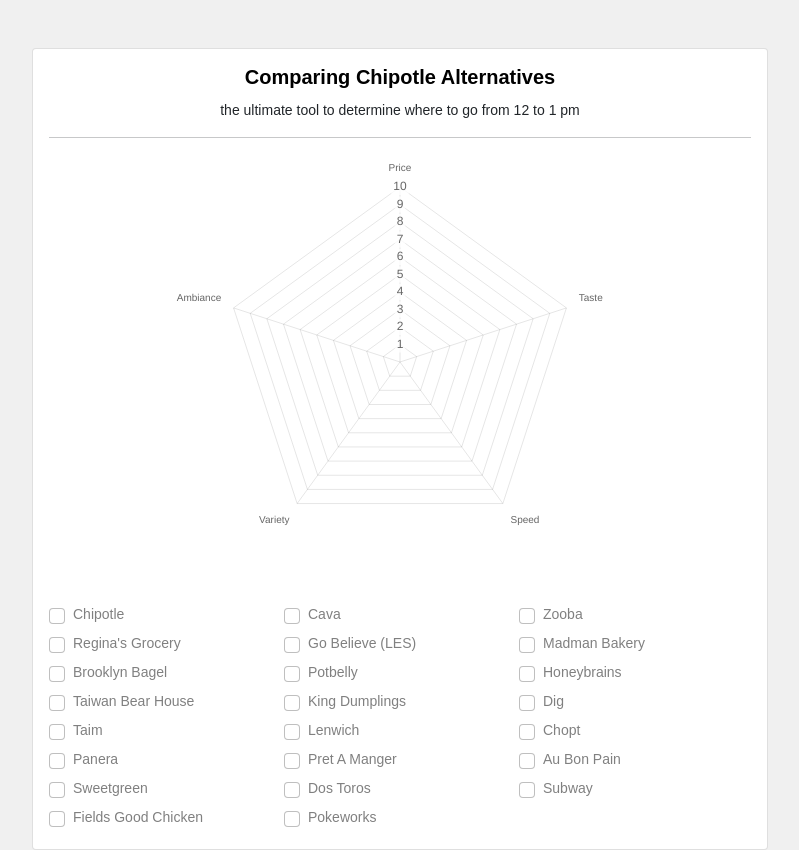
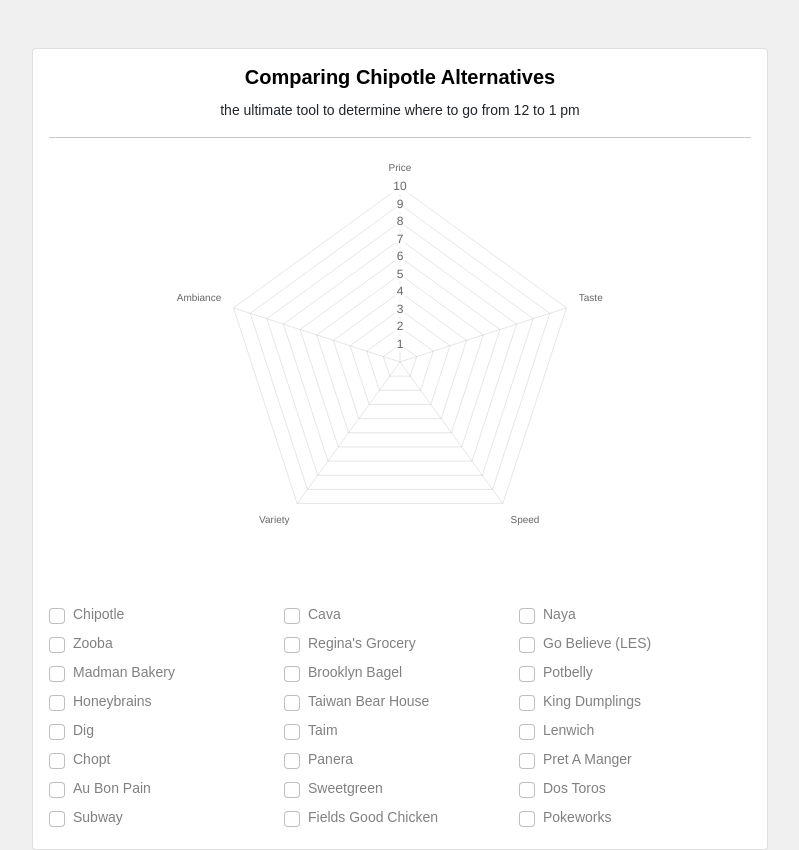
Before and after one commit to aleckstao/komune.lol, a plain HTML site: page index.html in a window 1280 px wide. Shown: the whole page, without its empty margins (240-1039 px from the left). Drawn offline with nearby package versions, Linux system fonts and the light colour scheme.

Commit message:
Update index.html

```diff
--- a/index.html
+++ b/index.html
@@ -101,6 +101,16 @@
                 backgroundColor: 'rgba(72, 198, 56, 0.2)',
                 pointBackgroundColor: 'rgba(72, 198, 56, 1)',
                 borderColor: 'rgba(72, 198, 56, 1)',
+                borderWidth: 1,
+                pointRadius: 3,
+                hidden: true
+            },
+                        {
+                label: "Naya",
+                data: [8, 8, 7, 8, 7],
+                backgroundColor: 'rgba(36, 242, 94, 0.2)',
+                pointBackgroundColor: 'rgba(36, 242, 94, 1)',
+                borderColor: 'rgba(36, 242, 94, 1)',
                 borderWidth: 1,
                 pointRadius: 3,
                 hidden: true
```
